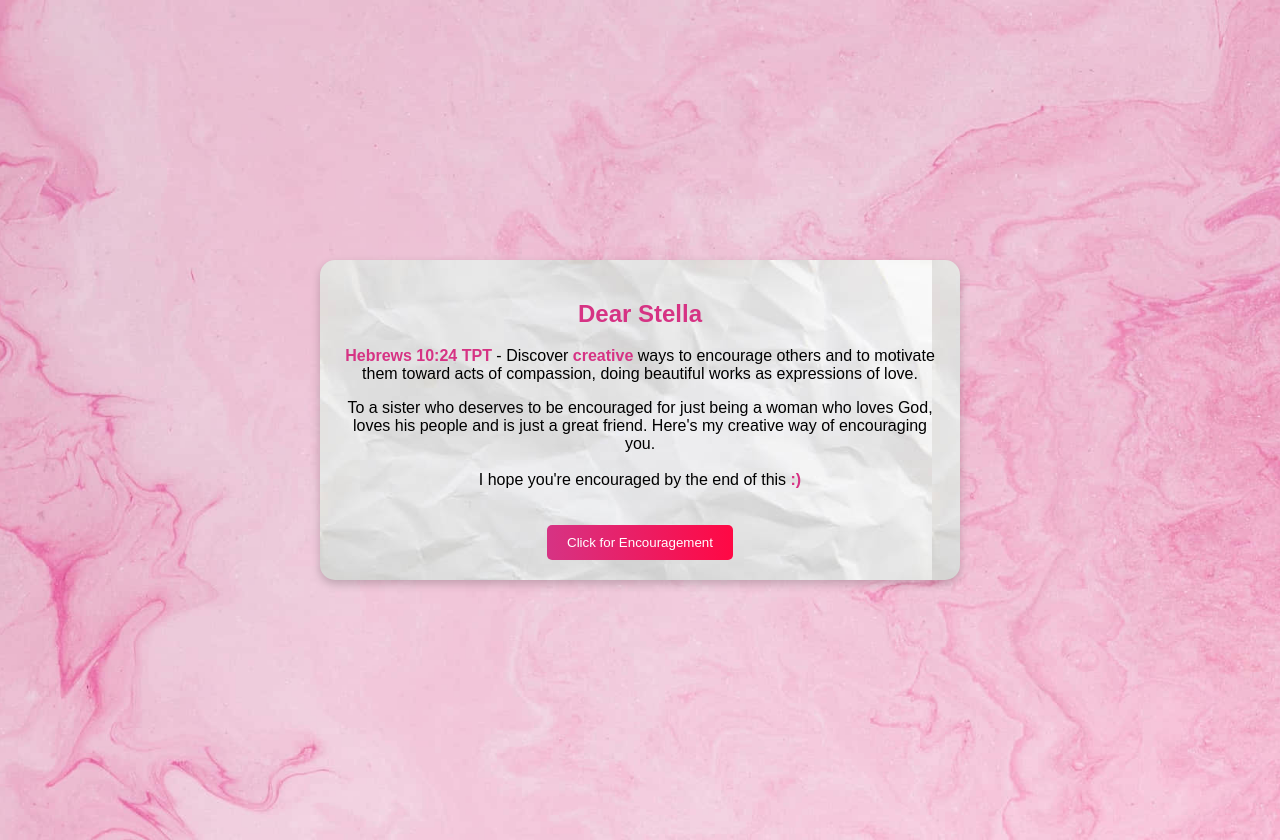
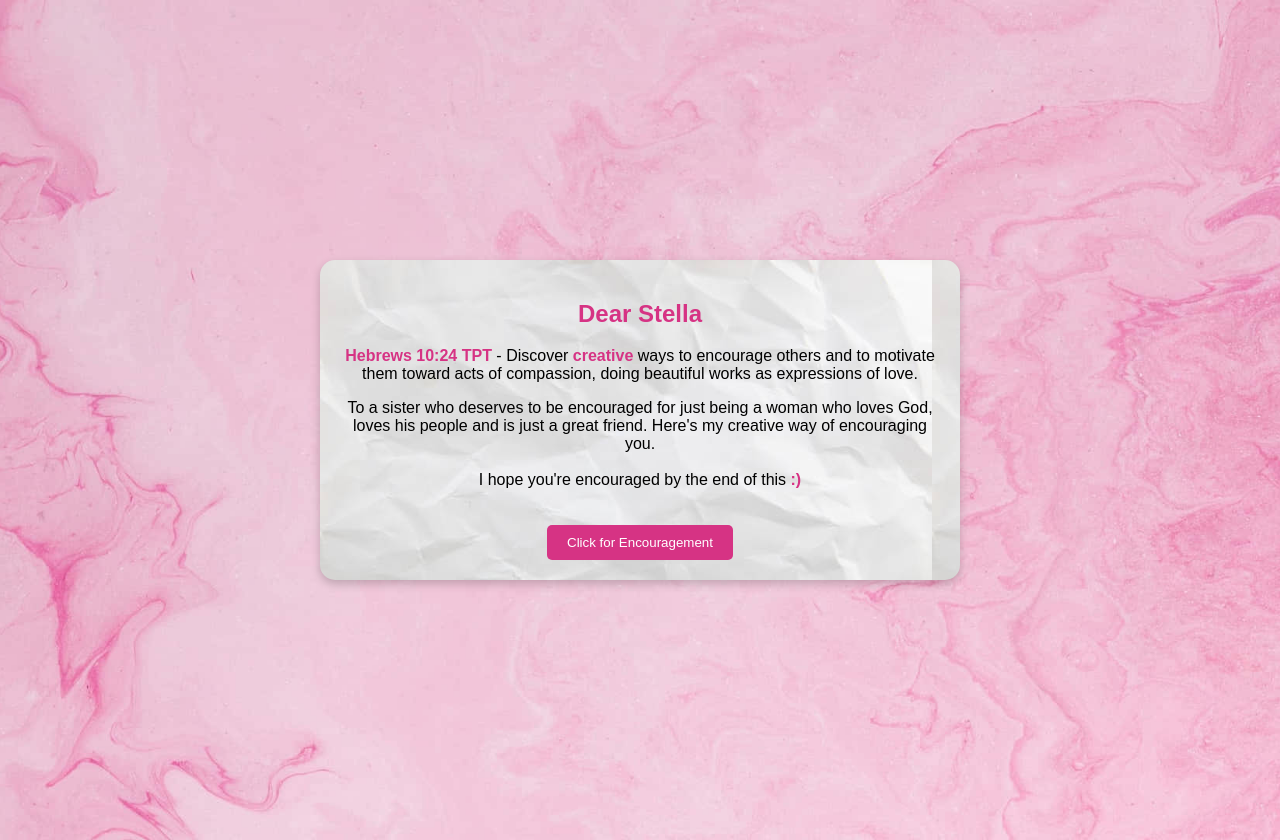
Before and after one commit to testerJDtech/toStella, a website: page index.html in a window 1280 px wide. Drawn offline with Linux system fonts and the light colour scheme.

Commit message:
made really minor changes

```diff
--- a/mainpagestyles.css
+++ b/mainpagestyles.css
@@ -36,8 +36,8 @@ h2 {
 button {
     padding: 10px 20px;
     margin-top: 20px;
-    /*background-color: #d63384;*/
-    background: linear-gradient(to left, #ff0844, #d63384);
+    background-color: #d63384;
+    /*background: linear-gradient(to left, #ff0844, #d63384);*/
     color: white;
     border: none;
     border-radius: 5px;
```
Also changed, not shown: main_page.html (+1 -1 lines).
